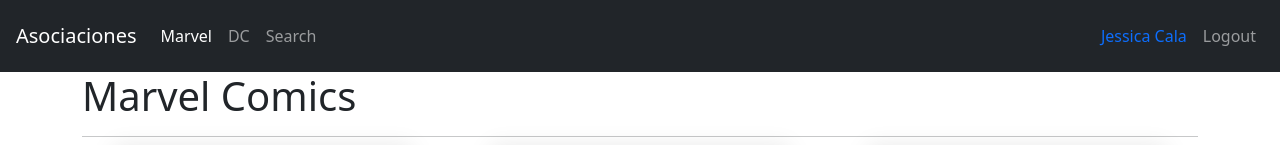
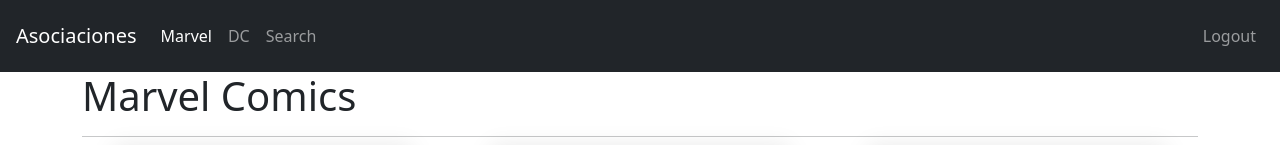
Before and after one commit to Jessxcm/heroes-app, a React (Vite) app: page /marvel in a window 1280 px wide. Shown: the top 145 px of the page. Built offline with nearby package versions, Linux system fonts and the light colour scheme.

Commit message:
fix bug of context

```diff
--- a/src/auth/context/AuthReducer.jsx
+++ b/src/auth/context/AuthReducer.jsx
@@ -8,7 +8,7 @@
             return {
                 ...state,
                 logged: true,
-                name: action.payload
+                user: action.payload
             };
         case types.logout:
             return {
--- a/src/ui/components/NavBar.jsx
+++ b/src/ui/components/NavBar.jsx
@@ -5,7 +5,7 @@
 
 export const Navbar = ( ) => {
 
-    const {user} = useContext( AuthContext );
+    const { user } = useContext( AuthContext );
     console.log(user);
 
     const navigate = useNavigate();
@@ -56,7 +56,7 @@
             <div className="navbar-collapse collapse w-100 order-3 dual-collapse2 d-flex justify-content-end">
                 <ul className="navbar-nav ml-auto">
                     <span className="nav-item nav-link text-primary">
-                        Jessica Cala
+                       {user?.name}
                     </span>
                     <button
                     className="nav-item nav-link btn"
```
